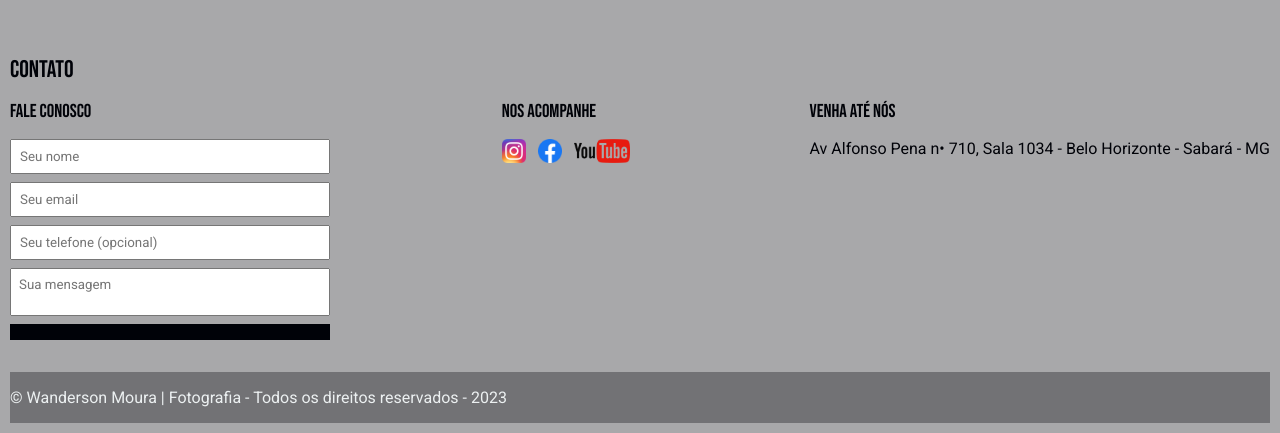
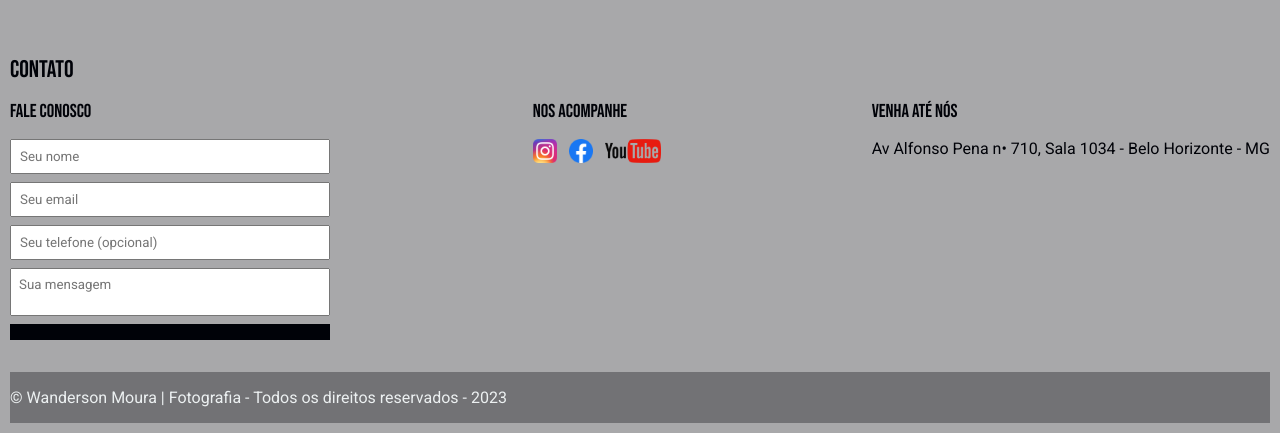
Before and after one commit to MouraWanderson/modulo_5, a plain HTML site: page index.html in a window 1280 px wide. Shown: the part 1694-2127 px from the top of the page. Drawn offline with Linux system fonts and the light colour scheme.

Commit message:
alteração no endereço

```diff
--- a/index.html
+++ b/index.html
@@ -84,7 +84,7 @@
                 <div>
                     <h3>Venha até nós</h3>
                     <p>
-                        Av Alfonso Pena n• 710, Sala 1034 - Belo Horizonte - Sabará - MG
+                        Av Alfonso Pena n• 710, Sala 1034 - Belo Horizonte - MG
                     </p>
                 </div>
             </div>
```
